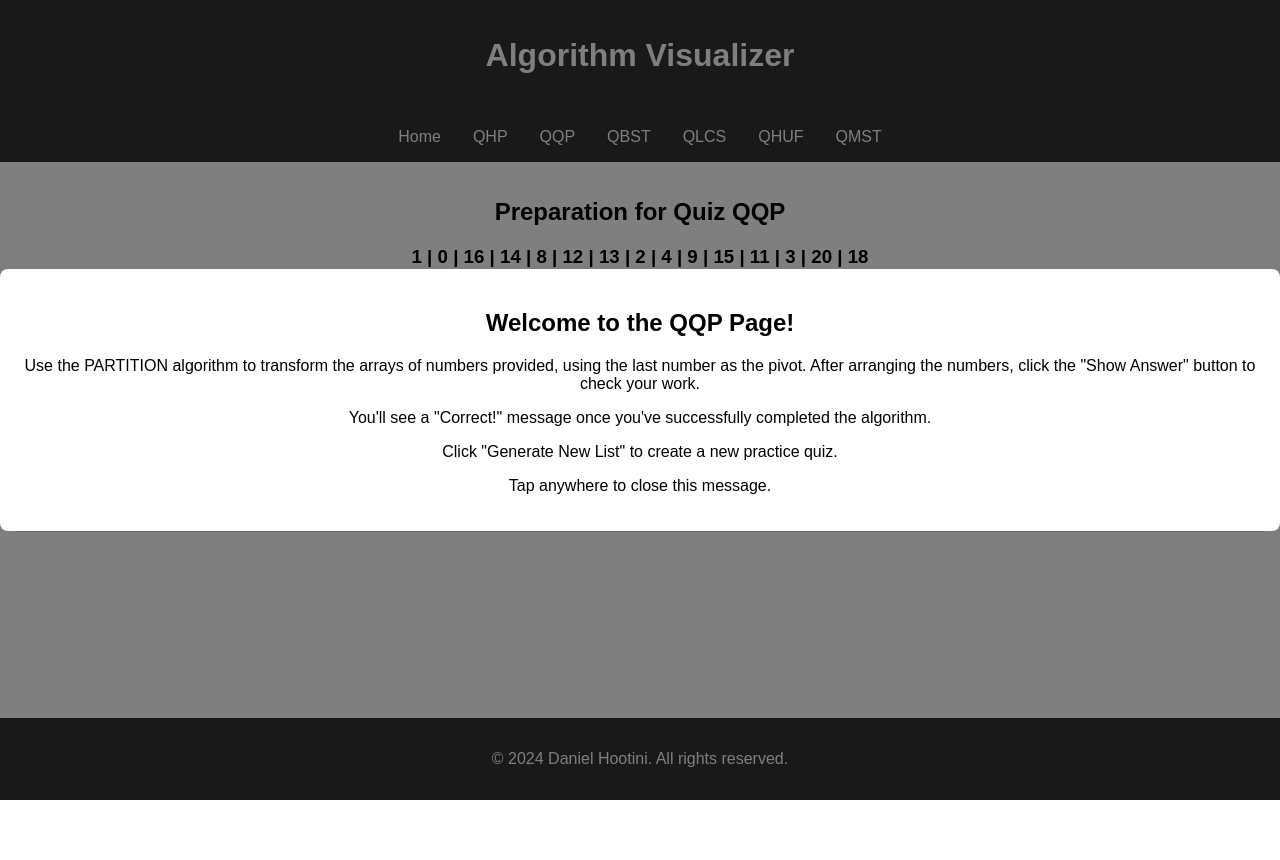
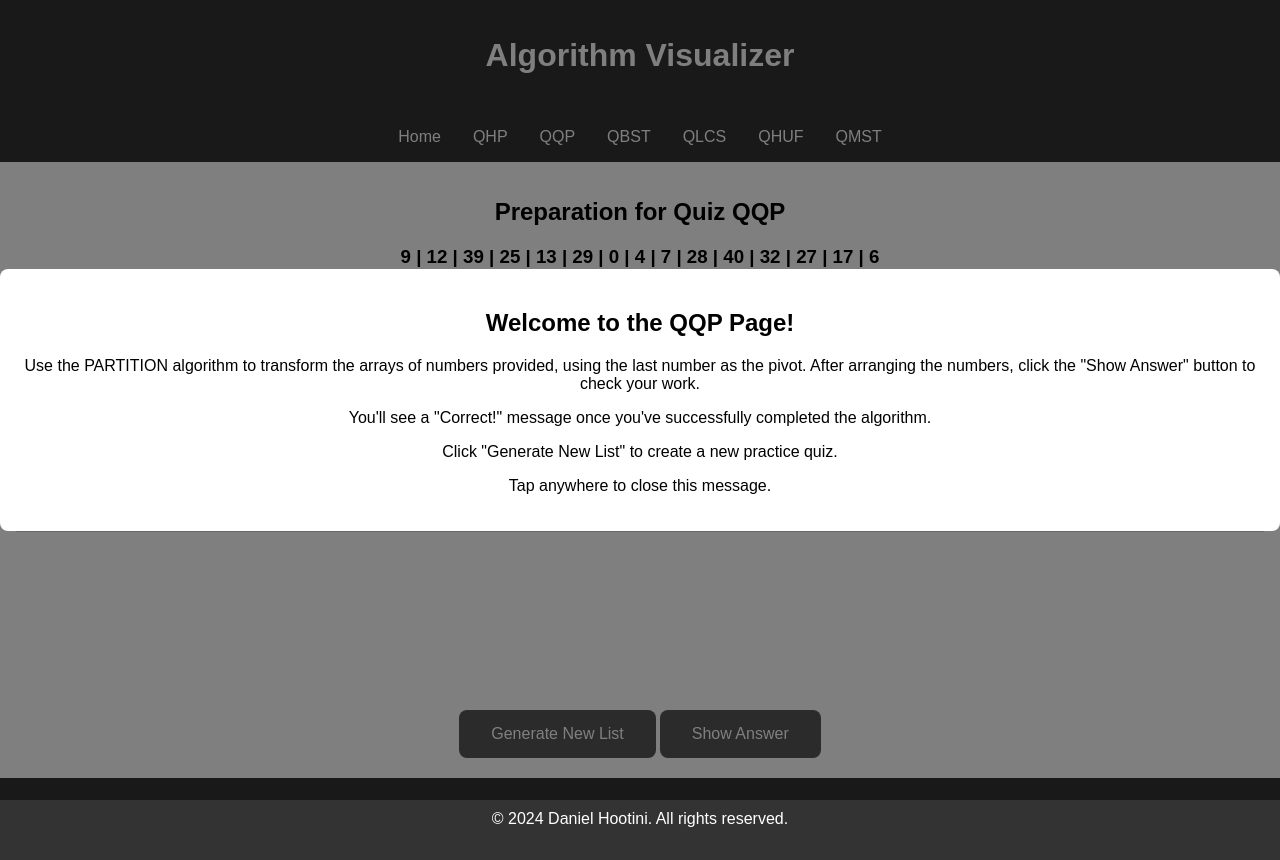
Before and after one commit to DanielH987/algorithm-visualizer, a React (Create React App) app: page /qqp in a window 1280 px wide. Before the commit the page ends 800 px from the top, so only its background shows below. Built offline with nearby package versions, Linux system fonts and the light colour scheme.

Commit message:
chore: Refactor QuicksortPartition component to include answer display and generate new list functionality

```diff
--- a/src/components/QuicksortPartition.js
+++ b/src/components/QuicksortPartition.js
@@ -4,7 +4,7 @@ import Box from './Box';
 const generateRandomArray = () => {
     const array = [];
     while (array.length < 15) {
-        const randomInt = Math.floor(Math.random() * 21);
+        const randomInt = Math.floor(Math.random() * 41);
         if (!array.includes(randomInt)) {
             array.push(randomInt);
         }
@@ -16,6 +16,7 @@ const QuicksortPartition = () => {
     const [randomArray, setRandomArray] = useState([]);
     const [originalArray, setOriginalArray] = useState([]);
     const [highlightedIndex, setHighlightedIndex] = useState(null);
+    const [answer, setAnswer] = useState('');
 
     useEffect(() => {
         const array = generateRandomArray();
@@ -27,7 +28,7 @@ const QuicksortPartition = () => {
         const updatedArray = [...randomArray];
         [updatedArray[fromIndex], updatedArray[toIndex]] = [updatedArray[toIndex], updatedArray[fromIndex]];
         setRandomArray(updatedArray);
-        setHighlightedIndex(null); // Reset highlight after drop
+        setHighlightedIndex(null);
     };
 
     const handleDragOver = (index) => {
@@ -36,6 +37,24 @@ const QuicksortPartition = () => {
 
     const handleDragLeave = () => {
         setHighlightedIndex(null);
+    };
+
+    const generateNewList = () => {
+        const array = generateRandomArray();
+        setRandomArray(array);
+        setOriginalArray(array);
+        setAnswer('');
+    };
+
+    const showAnswer = () => {
+        if (originalArray.length === 0) return;
+
+        const pivot = originalArray[0];
+        const lessThanPivot = originalArray.filter(num => num < pivot);
+        const greaterThanPivot = originalArray.filter(num => num > pivot);
+        const result = `(${lessThanPivot.join(' ')}) ${pivot} (${greaterThanPivot.join(' ')})`;
+
+        setAnswer(result);
     };
 
     return (
@@ -55,6 +74,13 @@ const QuicksortPartition = () => {
                     />
                 ))}
             </div>
+
+            {answer && <h3>{answer}</h3>}
+
+            <div className="button-container">
+                <button className="styled-button" onClick={generateNewList}>Generate New List</button>
+                <button className="styled-button" onClick={showAnswer}>Show Answer</button>
+            </div>
         </div>
     );
 };
```
